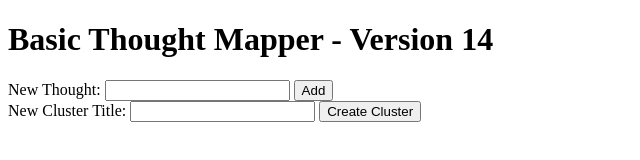
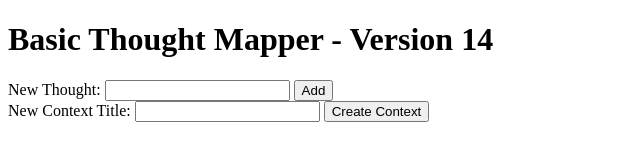
Before and after one commit to anandvip/thought-cluster-mapper, a plain HTML site: page versions/ver-14.html in a window 1280 px wide. Shown: the full height of the page, 0-640 px from the left. Drawn offline with Linux system fonts and the light colour scheme.

Commit message:
Update ver-14.html

```diff
--- a/versions/ver-14.html
+++ b/versions/ver-14.html
@@ -57,9 +57,9 @@
   <div id="thought-container"></div>
 
   <div>
-    <label for="cluster-title-input">New Cluster Title:</label>
+    <label for="cluster-title-input">New Context Title:</label>
     <input type="text" id="cluster-title-input">
-    <button onclick="createCluster()">Create Cluster</button>
+    <button onclick="createCluster()">Create Context</button>
   </div>
 
   <div id="cluster-container"></div>
```
